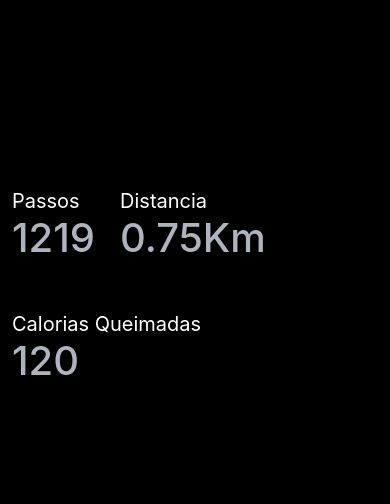
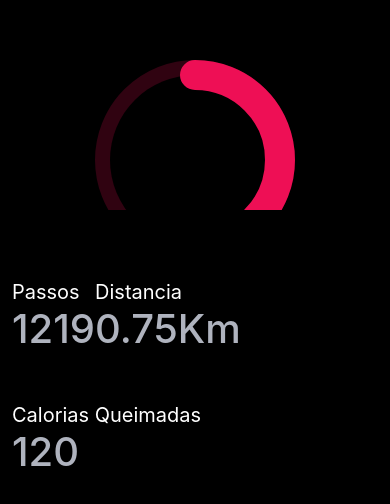
Before and after one commit to Barba2k2/StepCounter, a React Native app: screen / in a window 390 px wide. Shown: the part 144-648 px from the top of the page. Built offline with nearby package versions, Linux system fonts and the light colour scheme.

Commit message:
ADD: Progress Ring UI

```diff
--- a/App.tsx
+++ b/App.tsx
@@ -1,11 +1,12 @@
 import { StatusBar } from 'expo-status-bar';
 import { StyleSheet, Text, View } from 'react-native';
 import Value from './src/components/Value';
+import RingProgess from './src/components/RingProgess';
 
 export default function App() {
   return (
     <View style={styles.container}>
-      <Text>Hello World!</Text>
+      <RingProgess progress={0.56}/>
 
       <View style={styles.values}>
         <Value label='Passos' value='1219' />
@@ -27,8 +28,8 @@ const styles = StyleSheet.create({
   },
   values: {
     flexDirection: 'row',
-    columnGap: 25,
     rowGap: 50,
     flexWrap: 'wrap',
+    marginVertical: 20,
   },
 });
--- a/package.json
+++ b/package.json
@@ -12,7 +12,8 @@
     "expo": "~48.0.18",
     "expo-status-bar": "~1.4.4",
     "react": "18.2.0",
-    "react-native": "0.71.8"
+    "react-native": "0.71.8",
+    "react-native-svg": "13.4.0"
   },
   "devDependencies": {
     "@babel/core": "^7.20.0",
--- /dev/null
+++ b/src/components/RingProgess.tsx
@@ -0,0 +1,48 @@
+import { View } from "react-native";
+import SVG, { Circle } from "react-native-svg";
+
+type RingProgressProps = {
+  radius?: number;
+  strokeWidth?: number;
+  progress: number;
+};
+
+const color = "#EE0F55";
+
+const RingProgess = ({ radius = 100, strokeWidth = 30, progress }: RingProgressProps) => {
+  const innerRadius = radius - strokeWidth / 2;
+  const circumference = 2 * Math.PI * innerRadius;
+
+  return (
+    <View
+      style={{ width: radius * 2, height: radius * 2, alignSelf: "center" }}
+    >
+      <SVG>
+        {/* Background */}
+        <Circle
+          cx={radius}
+          cy={radius}
+          r={innerRadius}
+          strokeWidth={strokeWidth}
+          stroke={color}
+          opacity={0.2}
+        />
+        {/* Foreground */}
+        <Circle
+          r={innerRadius}
+          cx={radius}
+          cy={radius}
+          originX={radius}
+          originY={radius}
+          strokeWidth={strokeWidth}
+          stroke={color}
+          strokeDasharray={[circumference * progress, circumference]}
+          strokeLinecap="round"
+          rotation='-90'
+        />
+      </SVG>
+    </View>
+  );
+};
+
+export default RingProgess;
```
Also changed, not shown: 1 other file (tests, documents, lock files or other folders).
